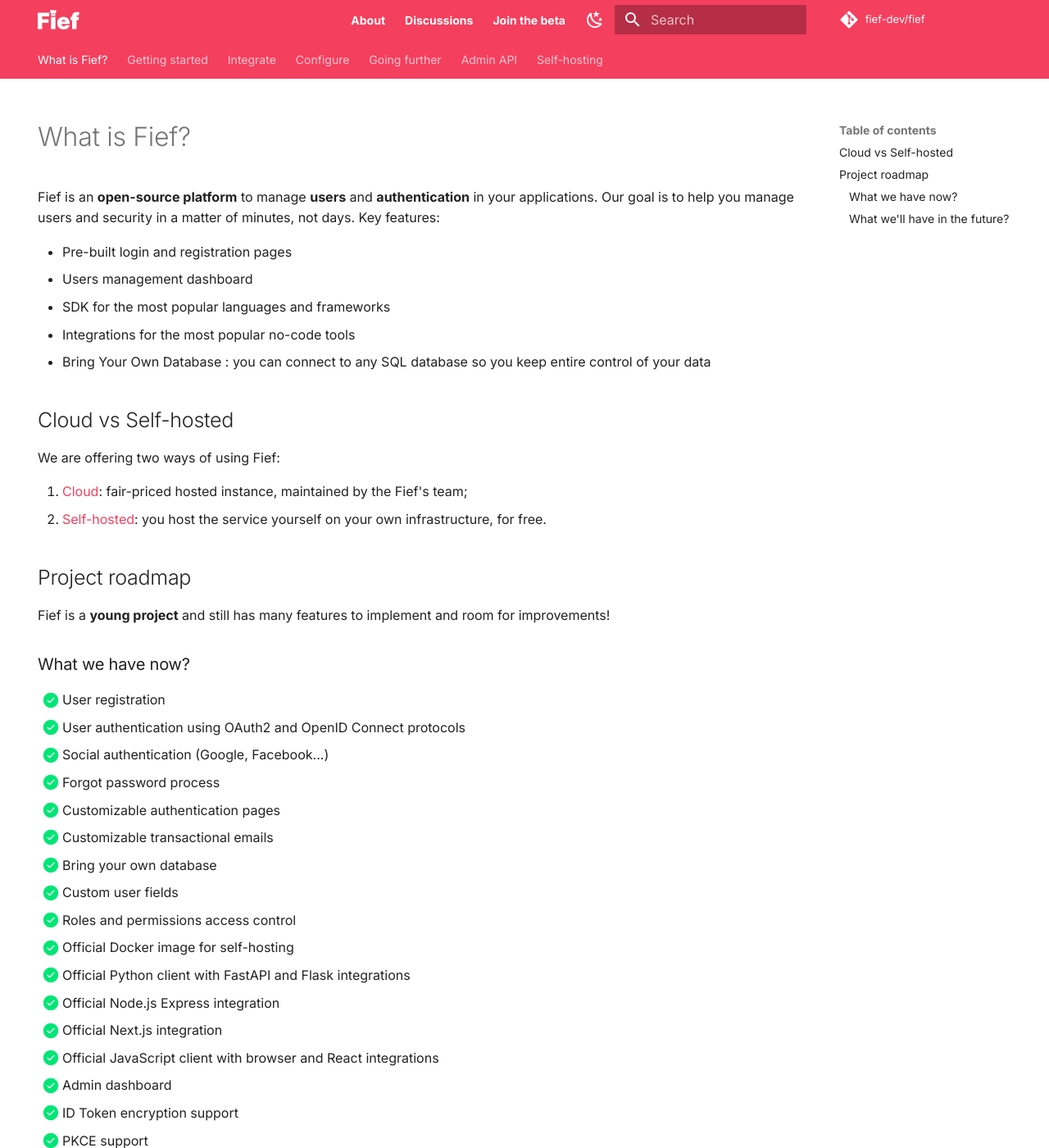
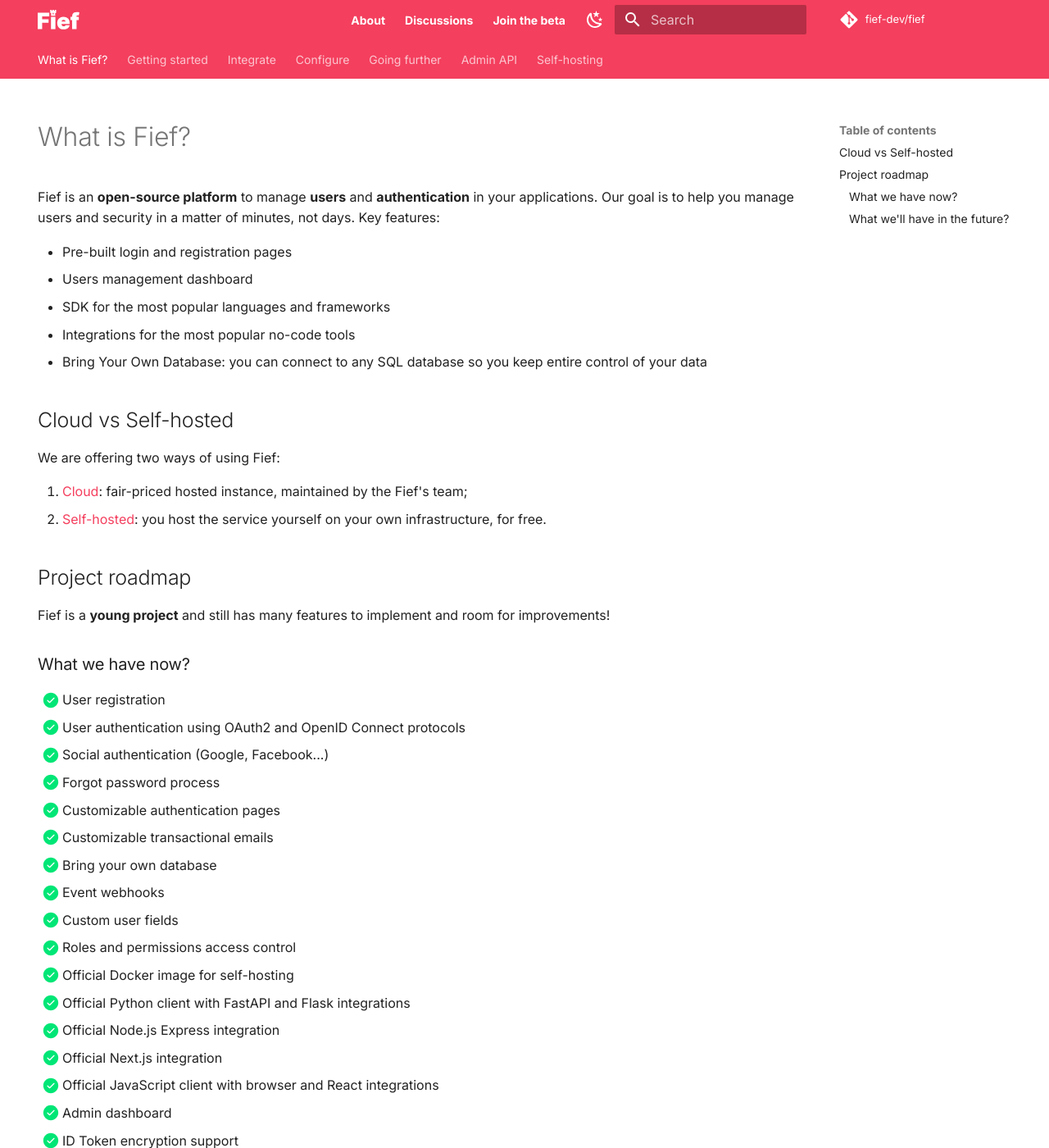
Before and after one commit to fief-dev/docs, an MkDocs documentation site: the page built from docs/index.md, in a window 1280 px wide and 1400 px high. Shown: the whole window at 82% size. Built offline with MkDocs 1.6.1 and Material for MkDocs 9.7.7, drawn with Linux system fonts in a browser that asks for light colours; comment, search, counter and statistics services are not loaded; some of the changed lines change nothing that is shown; some of the changed text lies outside the part shown.

Commit message:
Update roadmap

```diff
--- a/docs/index.md
+++ b/docs/index.md
@@ -11,7 +11,7 @@
 * Users management dashboard
 * SDK for the most popular languages and frameworks
 * Integrations for the most popular no-code tools
-* Bring Your Own Database : you can connect to any SQL database so you keep entire control of your data
+* Bring Your Own Database: you can connect to any SQL database so you keep entire control of your data
 
 ## Cloud vs Self-hosted
 
@@ -33,6 +33,7 @@
 * [X] Customizable authentication pages
 * [X] Customizable transactional emails
 * [X] Bring your own database
+* [X] Event webhooks
 * [X] Custom user fields
 * [X] Roles and permissions access control
 * [X] Official Docker image for self-hosting
@@ -46,10 +47,11 @@
 
 ### What we'll have in the future?
 
-* [ ] Event webhooks
 * [ ] Custom API scopes
 * [ ] Built-in user profile pages for account management
 * [ ] 2FA authentication with authenticator apps and U2F keys
+* [ ] User invitation process
+* [ ] User groups management
 
 ...and more 🚀
 
```
